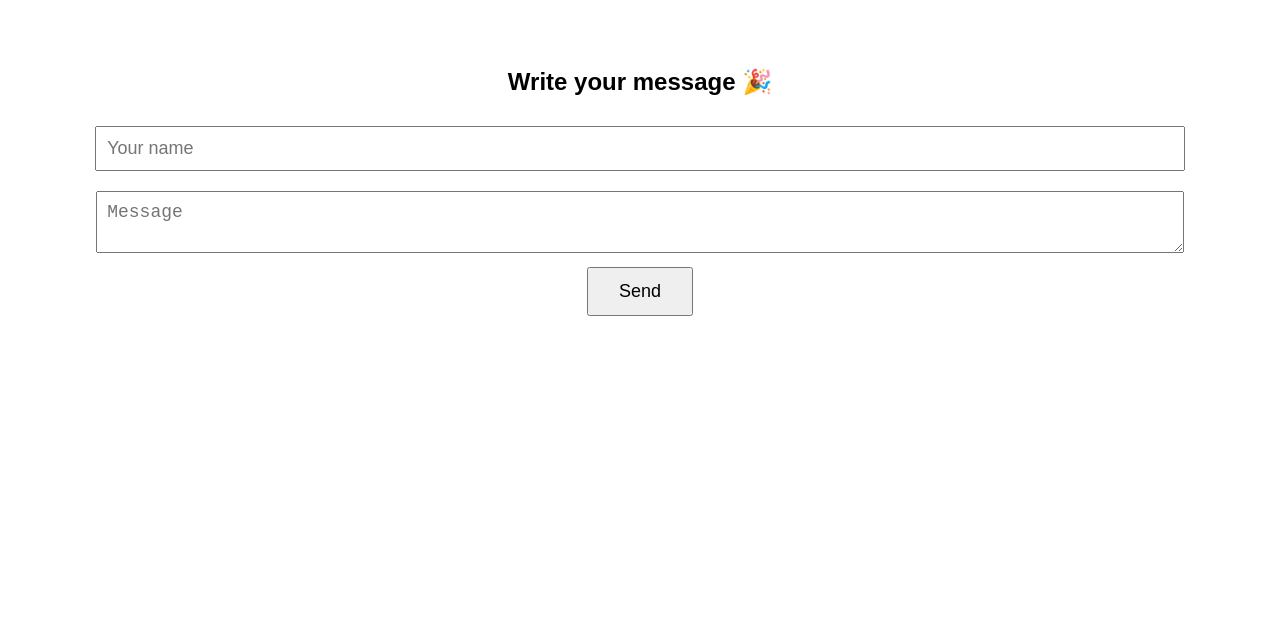
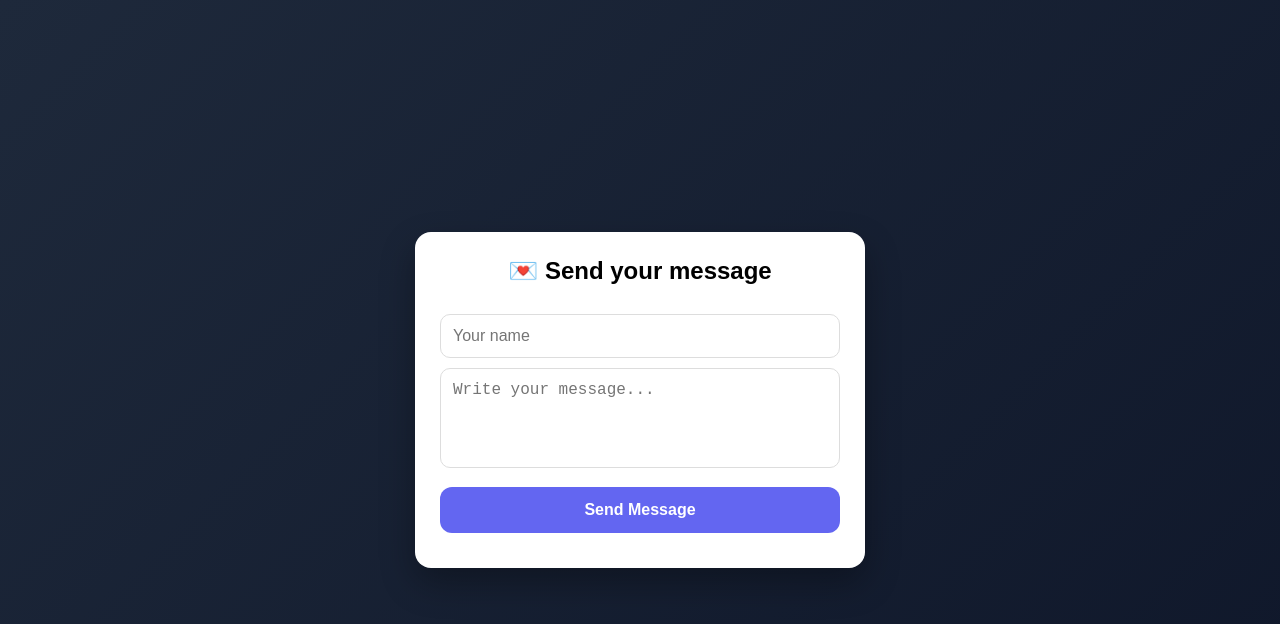
Before and after one commit to zeramaple-alt/Web-card, a plain HTML site: page send.html in a window 1280 px wide. Drawn offline with Linux system fonts and the light colour scheme.

Commit message:
Add files via upload

```diff
--- a/send.html
+++ b/send.html
@@ -1,6 +1,7 @@
 <!DOCTYPE html>
 <html>
 <head>
+<meta name="viewport" content="width=device-width, initial-scale=1.0">
 
 <title>Send Message</title>
 
@@ -10,50 +11,111 @@
 <style>
 
 body{
+margin:0;
 font-family:sans-serif;
+background:linear-gradient(135deg,#1e293b,#0f172a);
+display:flex;
+justify-content:center;
+align-items:center;
+height:100vh;
+color:white;
+}
+
+.container{
+
+background:white;
+color:black;
+padding:25px;
+border-radius:16px;
+width:90%;
+max-width:400px;
+
+box-shadow:0 15px 35px rgba(0,0,0,0.3);
+}
+
+h2{
+margin-top:0;
 text-align:center;
-padding:40px;
 }
 
 input,textarea{
-width:90%;
-padding:10px;
-margin:10px;
-font-size:18px;
+
+width:100%;
+padding:12px;
+margin-top:10px;
+border-radius:10px;
+border:1px solid #ddd;
+font-size:16px;
+box-sizing:border-box;
+
+}
+
+textarea{
+resize:none;
+height:100px;
 }
 
 button{
-padding:12px 30px;
-font-size:18px;
+
+width:100%;
+margin-top:15px;
+padding:14px;
+
+border:none;
+border-radius:12px;
+
+background:#6366f1;
+color:white;
+
+font-size:16px;
+font-weight:bold;
+
+cursor:pointer;
+transition:0.2s;
+
+}
+
+button:hover{
+background:#4f46e5;
+}
+
+.success{
+
+text-align:center;
+margin-top:10px;
+color:green;
+font-weight:bold;
+
 }
 
 </style>
-
 </head>
 
 <body>
 
-<h2>Write your message 🎉</h2>
+<div class="container">
+
+<h2>💌 Send your message</h2>
 
 <input id="name" placeholder="Your name">
 
-<br>
+<textarea id="msg" placeholder="Write your message..."></textarea>
 
-<textarea id="msg" placeholder="Message"></textarea>
+<button onclick="send()">Send Message</button>
 
-<br>
+<div id="success" class="success"></div>
 
-<button onclick="send()">Send</button>
+</div>
 
 <script>
 
 const firebaseConfig = {
-  apiKey: "AIzaSyAGpnYDhR1tIrxFs4Kn4Kunkm_XEY8LFM4",
-  authDomain: "my-card-project-da92a.firebaseapp.com",
-  projectId: "my-card-project-da92a",
-  storageBucket: "my-card-project-da92a.firebasestorage.app",
-  messagingSenderId: "204571081278",
-  appId: "1:204571081278:web:be4650cb0b8872009a2f6f"
+apiKey: "YOUR_API_KEY",
+authDomain: "YOUR_AUTH",
+projectId: "YOUR_PROJECT",
+storageBucket: "YOUR_BUCKET",
+messagingSenderId: "YOUR_ID",
+appId: "YOUR_APP"
 };
 
 firebase.initializeApp(firebaseConfig);
@@ -64,13 +126,26 @@ function send(){
 const name=document.getElementById("name").value
 const msg=document.getElementById("msg").value
 
+if(!name || !msg){
+alert("Please fill all fields")
+return
+}
+
 db.collection("messages").add({
+
 name:name,
 msg:msg,
 time:Date.now()
+
 })
 
-alert("Message sent!")
+document.getElementById("msg").value=""
+
+document.getElementById("success").innerText="Message sent! 🎉"
+
+setTimeout(()=>{
+document.getElementById("success").innerText=""
+},2000)
 
 }
 
```
